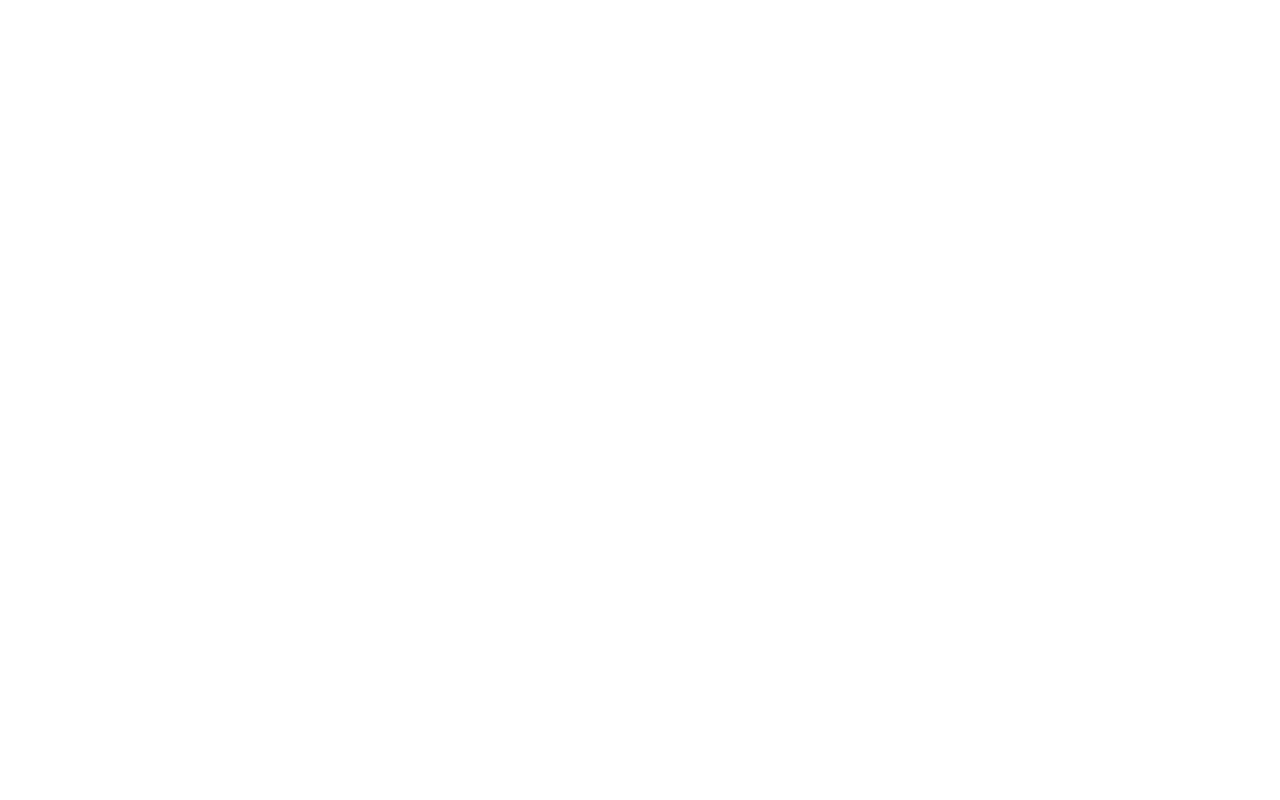
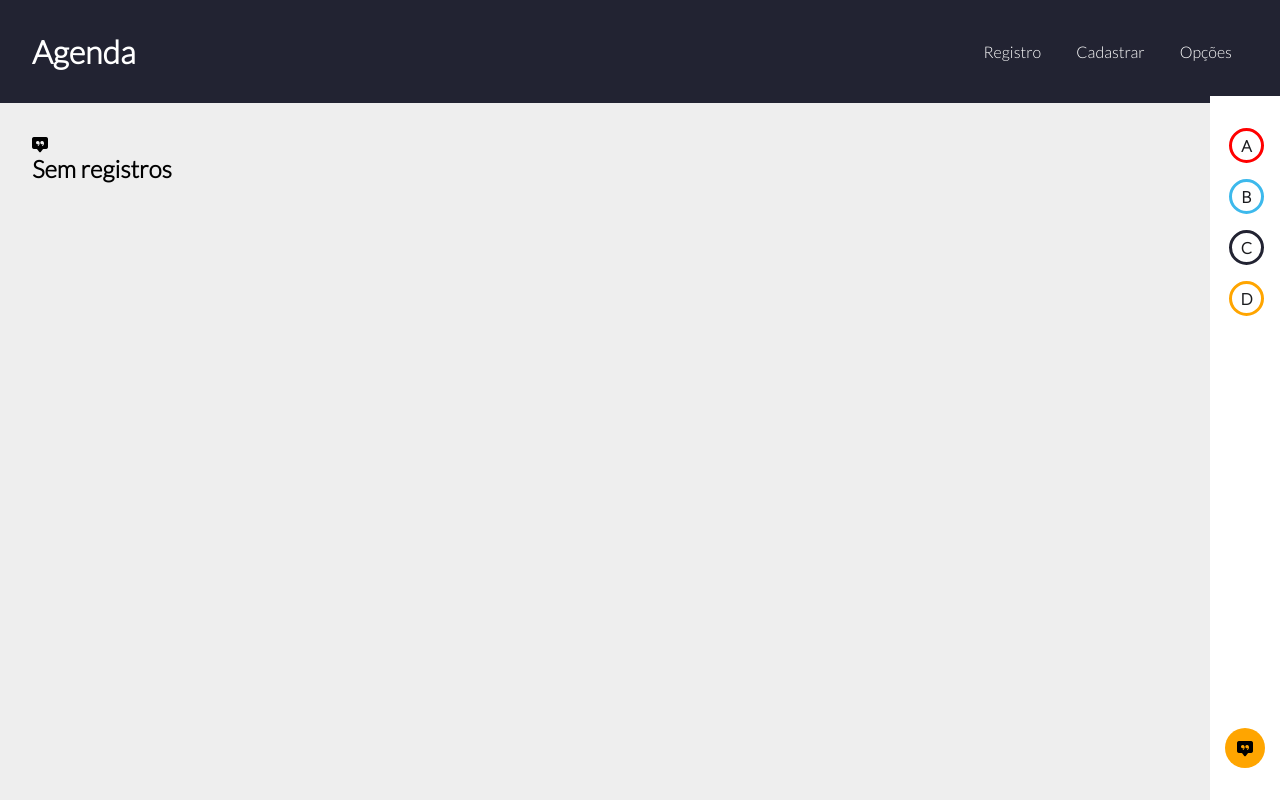
Before and after one commit to tomasmanueltm/agenda-atividades, a plain HTML site: page index.html in a window 1280 px wide. Drawn offline with Linux system fonts and the light colour scheme.

Commit message:
extrutura html e denicao

```diff
--- a/assets/estilo/icons.css
+++ b/assets/estilo/icons.css
@@ -18,6 +18,13 @@
     -webkit-font-smoothing: antialiased;
     -moz-osx-font-smoothing: grayscale;
   }
+
+  .bi-prego::before {
+    content: "\f4ed";
+}
+.bi-env::before {
+  content: "\f261";
+}
 
   .bi-search::before { content: "\f52a"; }
   .bi-facebook::before { content: "\f344"; }
--- a/assets/estilo/index.css
+++ b/assets/estilo/index.css
@@ -19,7 +19,7 @@
 body {
   --color1: #3c5063;
   --color2: #fa4a4d;
-  --cor3: #ffc10e;
+  --padrao: #ffc10e;
   --color4: #3db9ec;
   --color5: #388e3c;
   --color6: #222332;
@@ -60,17 +60,81 @@ body {
 header {
   width: 100%;
   padding: 2rem;
+  background: var(--color6);
 }
 
 header h3 {
+  color: #fff;
   font-size: 2rem;
   font-weight: 900;
 }
 
 header ul li {
+  color: #fff;
   margin: 0 1rem;
   cursor: pointer;
+  font-weight: 500;
   display: inline-block;
+}
+
+header ul li:hover {
+  color: var(--padrao);
+}
+
+section {
+  padding: 2rem;
+}
+
+section .registros {
+  width: 80%;
+  height: 80vh;
+  display: block;
+  background: var(--padrao);
+}
+
+section .item {
+  right: 0px;
+  width: 70px;
+  bottom: 0px;
+  height: 88%;
+  background: #fff;
+  position: absolute;
+  align-items: flex-end;
+  justify-content: center;
+}
+
+section .item .items {
+  top: 0px;
+  right: 0px;
+  height: 80.8vh;
+  padding: 1rem;
+  position: absolute;
+}
+
+section .item .items div {
+  width: 35px;
+  height: 35px;
+  padding: .5rem;
+  cursor: pointer;
+  color: #1a1b1e;
+  font-weight: 900;
+  text-align: center;
+  border-radius: 50%;
+  margin-block: 1rem;
+  justify-content: center;
+  border: 3px solid var(--cor);
+}
+
+section .item .adicionar {
+  right: 0px;
+  width: 40px;
+  height: 40px;
+  bottom: 2rem;
+  cursor: pointer;
+  border-radius: 50%;
+  position: relative;
+  background: orange;
+  justify-content: center;
 }
 
 .flex {
--- a/index.html
+++ b/index.html
@@ -0,0 +1,45 @@
+<!DOCTYPE html>
+<html lang="en">
+<head>
+    <meta charset="UTF-8">
+    <meta http-equiv="X-UA-Compatible" content="IE=edge">
+    <meta name="viewport" content="width=device-width, initial-scale=1.0">
+    <title>Agenda Tarefas</title>
+    <link rel="stylesheet" href="assets/estilo/index.css">
+</head>
+<body>
+
+    <header class="flex">
+        <h3>Agenda <span></span></h3>
+        <ul>
+            <li>Registro</li>
+            <li>Cadastrar</li>
+            <li>Opções</li>
+        </ul>
+    </header>
+
+
+    <section class="page flex">
+        <div class="painel-msg ">
+            <div class="enveloper">
+                <i class="bi bi-env"></i>
+                <h2>Sem registros</h2>
+            </div>
+        </div>
+        <div class="item flex">
+            <div class="items">
+                <div class="flex" style="--cor:red">A</div>
+                <div class="flex" style="--cor:#3db9ec">B</div>
+                <div class="flex" style="--cor:#222332">C</div>
+                <div class="flex" style="--cor:orange">D</div>
+            </div>
+
+            <span class="adicionar flex">
+                <i class="bi bi-env"></i>
+            </span>
+        </div>
+    </section>
+
+
+</body>
+</html>
```
Also changed, not shown: assets/estilo/index.min.css.
